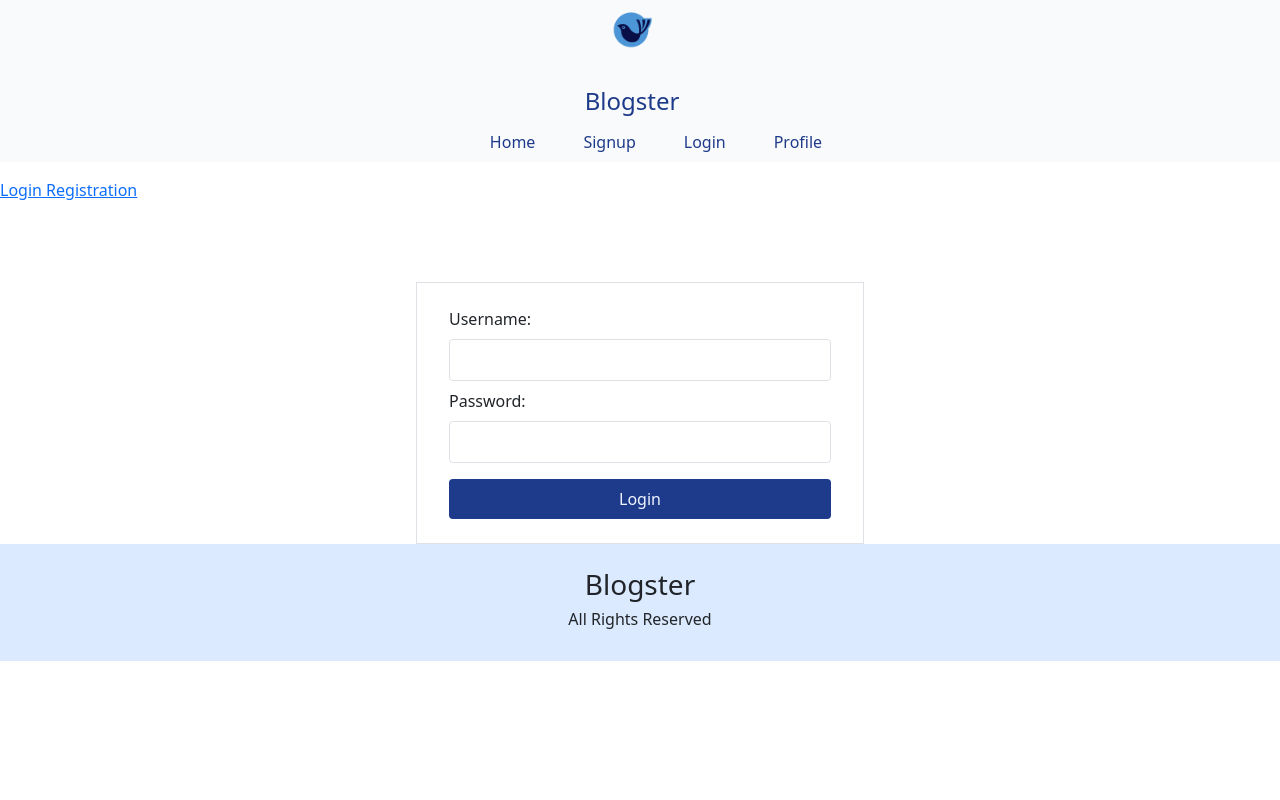
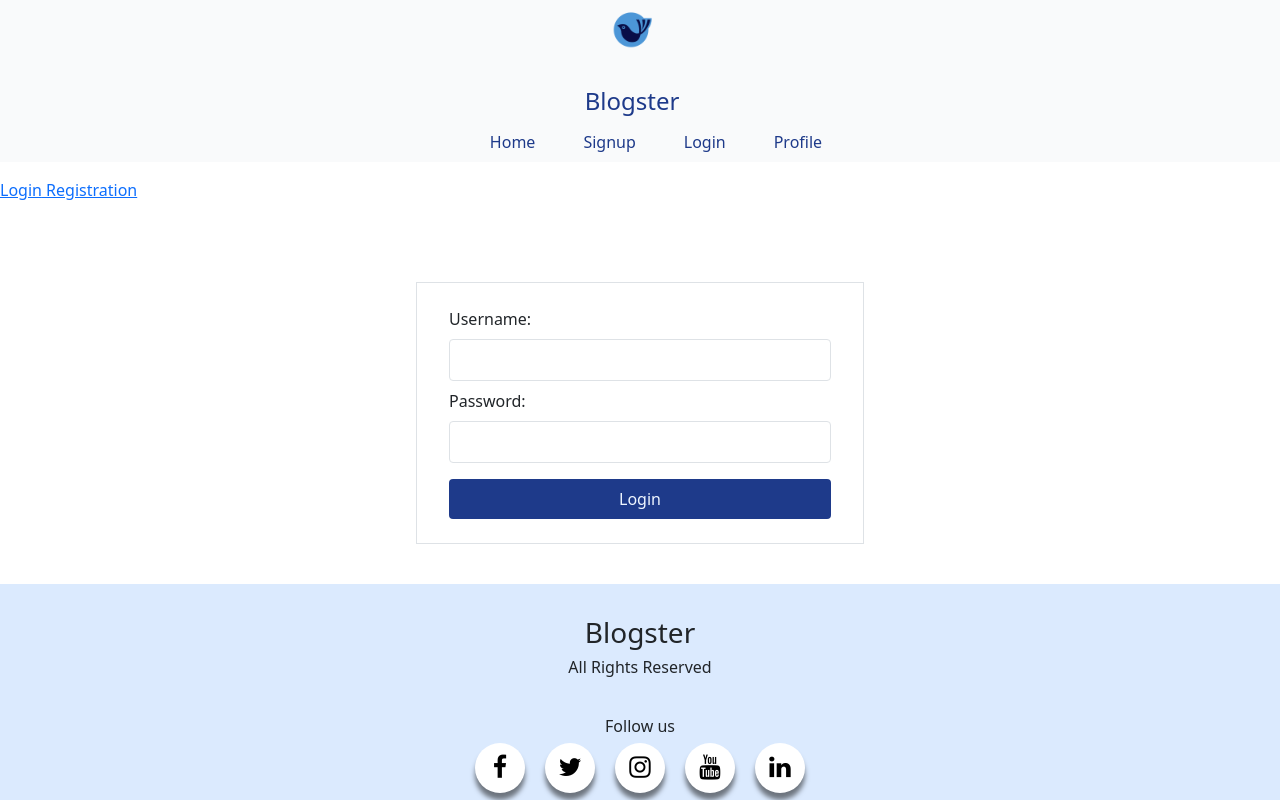
Before and after one commit to Woz-U-Group-Projects/team-javascript, a React (Create React App) app in the folder Client-Side/: page /login in a window 1280 px wide. Built offline with nearby package versions, Linux system fonts and the light colour scheme; no server answers.

Commit message:
src/components/app.js   ---> Added Social Media Buttons with Hover Effect to Footer tag
public -> index.html -> Added Icons CDN Links
src/app.js -> Added Styles on footer to beautify it
src/app.css ->Added Styles for whole page to beautify it

```diff
--- a/Client-Side/public/index.html
+++ b/Client-Side/public/index.html
@@ -12,6 +12,7 @@
     -->
     <link rel="manifest" href="%PUBLIC_URL%/manifest.json" />
     <link href="https://unpkg.com/tailwindcss@^2/dist/tailwind.min.css" rel="stylesheet">
+    <link href="https://cdnjs.cloudflare.com/ajax/libs/font-awesome/4.7.0/css/font-awesome.css" rel="stylesheet">
     <!--
       Notice the use of %PUBLIC_URL% in the tags above.
       It will be replaced with the URL of the `public` folder during the build.
--- a/Client-Side/src/App.css
+++ b/Client-Side/src/App.css
@@ -2,6 +2,15 @@
   --primary-white: #ffffff;
   --primary-dark: rgba(52,58,64);
   --primary-azure: #037ffc;
+}
+
+* {
+  margin: 0;
+  padding: 0;
+}
+
+html,body {
+  height: 100%;
 }
 
 .form {
@@ -25,5 +34,65 @@
   display:flex;
   justify-content: center;
   margin: 5rem;
+}
 
+/*CSS for the Social Media Icon on the Footer*/
+.social-menu ul {
+  position: absolute;
+  nav-down: 50%;
+  left: 50%;
+  transform: translate(-50%, -50%);
+  padding: 0;
+  margin: 0;
+  display: flex;
 }
+
+.social-menu ul li {
+    list-style: none;
+    margin: 0 10px;
+}
+
+.social-menu ul li .fa {
+  color: #000000;
+  font-size: 25px;
+  line-height: 50px;
+  transition: .5s;
+}
+
+.social-menu ul li .fa:hover {
+  color: #ffffff;
+}
+
+.social-menu ul li a {
+  position: relative;
+  display: block;
+  width: 50px;
+  height: 50px;
+  border-radius: 50%;
+  background-color: white;
+  text-align: center;
+  transition: 0.5s;
+  transform: translate(0,0px);
+  box-shadow: 0px 7px 5px rgba(0, 0, 0, 0.5);
+}
+
+.social-menu ul li a:hover {
+  transform: rotate(0deg) skew(0deg) translate(0, -10px);
+}
+
+.social-menu ul li:nth-child(1) a:hover {
+  background-color: #3b5999;
+}
+
+.social-menu ul li:nth-child(2) a:hover {
+  background-color: #55acee;
+}
+.social-menu ul li:nth-child(3) a:hover {
+  background-color: #e4405f;
+}
+.social-menu ul li:nth-child(4) a:hover {
+  background-color: #cd201f;
+}
+.social-menu ul li:nth-child(5) a:hover {
+  background-color: #0077B5;
+}
--- a/Client-Side/src/App.js
+++ b/Client-Side/src/App.js
@@ -90,10 +90,20 @@ function App() {
           </Router>
         </AuthContext.Provider>
       </div>
-      <footer className='bg-blue-100 py-4 px-1 text-center'>
-          <h3>Blogster</h3>
-          <h6>All Rights Reserved</h6>
-          <div className='flex'></div>
+      <footer className='bg-blue-100 py-8 px-1 text-center bottom-0' style={{width: '100%', position: 'absolute', bottom:'0'}}>
+        <h3>Blogster</h3>
+        <h6>All Rights Reserved</h6>
+        <div className='flex'></div>
+        <div className="social-menu mt-2">
+          <h6 className='py-6'>Follow us</h6>
+          <ul>
+            <li><a href=""><i className="fa fa-facebook"></i></a></li>
+            <li><a href=""><i className="fa fa-twitter"></i></a></li>
+            <li><a href=""><i className="fa fa-instagram"></i></a></li>
+            <li><a href=""><i className="fa fa-youtube"></i></a></li>
+            <li><a href=""><i className="fa fa-linkedin"></i></a></li>
+          </ul>
+        </div>
       </footer>
     </div>
   );
```
